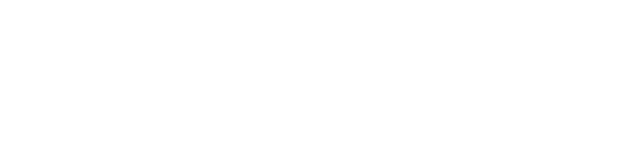
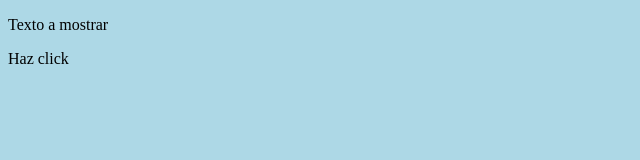
Before and after one commit to sergioaladid/2018-19-CSAAI-mi-calc, a plain HTML site: page index.html in a window 1280 px wide. Shown: the whole page, without its empty margins (0-640 px from the left). Drawn offline with Linux system fonts and the light colour scheme.

Commit message:
Calculadora v0

```diff
--- a/index.html
+++ b/index.html
@@ -3,8 +3,17 @@
   <head>
     <meta charset="utf-8">
     <title>Calculadora JavaScript.</title>
+
+    <!-- Hoja de estilo-->
+    <link rel="stylesheet" href="micss.css">
+
+    <!-- Programa JavaScript-->
+    <script src ="mijs.js"></script>
+
   </head>
-  <body>
+  <body onload="main();">
+    <p id="display">Texto a mostrar</p>
+    <p id="boton">Haz click</p>
 
   </body>
 </html>
--- /dev/null
+++ b/micss.css
@@ -0,0 +1,3 @@
+body{
+  background-color: lightblue;
+}
```
